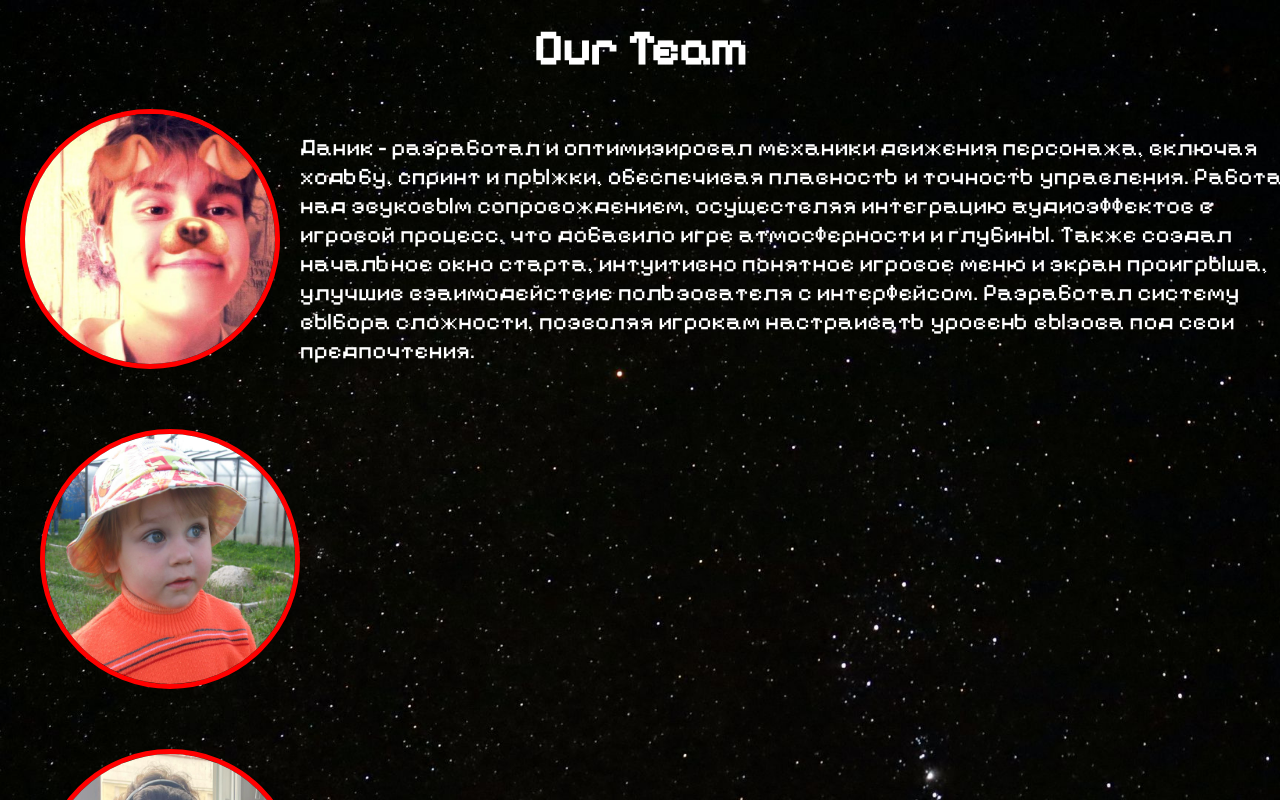
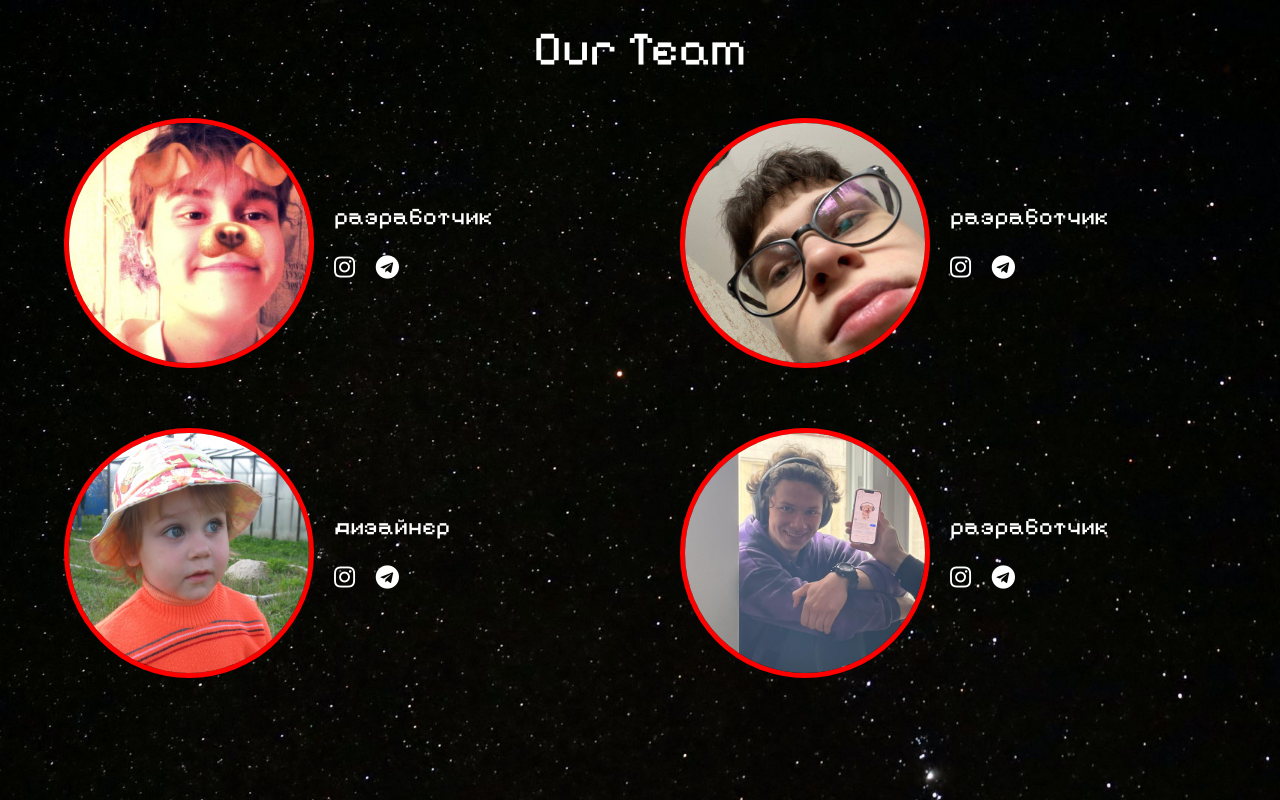
Before and after one commit to Kirofeed/game-website, a plain HTML site: page about.html in a window 1280 px wide. Drawn offline with nearby package versions, Linux system fonts and the light colour scheme.

```diff
--- a/about.html
+++ b/about.html
@@ -4,32 +4,61 @@
     <meta charset="UTF-8">
     <meta name="viewport" content="width=device-width, initial-scale=1.0">
     <title>Our Team</title>
+    <link rel="stylesheet" href="https://stackpath.bootstrapcdn.com/bootstrap/4.5.2/css/bootstrap.min.css">
+    <link rel="stylesheet" href="https://cdnjs.cloudflare.com/ajax/libs/font-awesome/5.15.4/css/all.min.css">
+    <link href="https://fonts.googleapis.com/css2?family=Pixelify+Sans&display=swap" rel="stylesheet">
     <link rel="stylesheet" href="css/style-about.css">
-    <link href="https://fonts.googleapis.com/css2?family=Pixelify+Sans&display=swap" rel="stylesheet">
 </head>
 <body>
     <div class="contacts-background">
         <h1>Our Team</h1>
-        <div class="team-photo-container">
-            <img src="../images/danik.jpeg" alt="Danik">
-            <div class="photo-text">
-                <p>Даник - разработал и оптимизировал механики движения персонажа, включая ходьбу, спринт и прыжки, обеспечивая плавность и точность управления. Работал над звуковым сопровождением, осуществляя интеграцию аудиоэффектов в игровой процесс, что добавило игре атмосферности и глубины. Также создал начальное окно старта, интуитивно понятное игровое меню и экран проигрыша, улучшив взаимодействие пользователя с интерфейсом. Разработал систему выбора сложности, позволяя игрокам настраивать уровень вызова под свои предпочтения.</p>
-            </div>
-        </div>
-        <div class="team-photo">
+        <div class="team-row">
             <div class="team-photo-container">
-                <img src="../images/vika.jpeg" alt="VV">
-            </div>
-            <div class="team-photo-container">
-                <img src="../images/kirill.jpeg" alt="Kirill">
+                <img src="../images/danik.jpeg" alt="Danik">
+                <div class="photo-text">
+                    <p>разработчик</p>
+                    <div class="icon-links">
+                        <a href="https://www.instagram.com/dktheshy/" class="text-white mr-3"><i class="fab fa-instagram"></i></a>
+                        <a href="https://t.me/dktheshy" class="text-white"><i class="fab fa-telegram"></i></a>
+                    </div>
+                </div>
             </div>
             <div class="team-photo-container">
                 <img src="../images/stas.jpeg" alt="Stas">
                 <div class="photo-text">
-                    <p>Стас разработал приложение для создания уровней игры, значительно упростив процесс их проектирования. Он также исправил баги, связанные со звуками в игре, и создал удобный установщик, обеспечивающий легкую установку игры для пользователей.</p>
+                    <p>разработчик</p>
+                    <div class="icon-links">
+                        <a href="https://www.instagram.com/icbvj/" class="text-white mr-3"><i class="fab fa-instagram"></i></a>
+                        <a href="https://t.me/silkfinik" class="text-white"><i class="fab fa-telegram"></i></a>
+                    </div>
+                </div>
+            </div>
+        </div>
+        <div class="team-row">
+            <div class="team-photo-container">
+                <img src="../images/vika.jpeg" alt="Vika">
+                <div class="photo-text">
+                    <p>дизайнер</p>
+                    <div class="icon-links">
+                        <a href="https://www.instagram.com/vv.tori.a/" class="text-white mr-3"><i class="fab fa-instagram"></i></a>
+                        <a href="https://t.me/vv_tori_a" class="text-white"><i class="fab fa-telegram"></i></a>
+                    </div>
+                </div>
+            </div>
+            <div class="team-photo-container">
+                <img src="../images/kirill.jpeg" alt="Kirill">
+                <div class="photo-text">
+                    <p>разработчик</p>
+                    <div class="icon-links">
+                        <a href="https://www.instagram.com/kirilldrozhzha/" class="text-white mr-3"><i class="fab fa-instagram"></i></a>
+                        <a href="https://t.me/Kirofeed" class="text-white"><i class="fab fa-telegram"></i></a>
+                    </div>
                 </div>
             </div>
         </div>
     </div>
+    <script src="https://code.jquery.com/jquery-3.5.1.slim.min.js"></script>
+    <script src="https://cdn.jsdelivr.net/npm/@popperjs/core@2.9.2/dist/umd/popper.min.js"></script>
+    <script src="https://stackpath.bootstrapcdn.com/bootstrap/4.5.2/js/bootstrap.min.js"></script>
 </body>
 </html>
--- a/css/style-about.css
+++ b/css/style-about.css
@@ -25,14 +25,21 @@ body, html {
     animation: colorChange 5s infinite;
 }
 
+.team-row {
+    display: flex;
+    justify-content: center; /* Центрирование элементов в строке */
+    flex-wrap: wrap; /* Перенос элементов на новую строку, если не хватает места */
+    margin: 20px 0; /* Отступы между рядами */
+}
+
 .team-photo-container {
     display: flex;
     flex-direction: row;
-    align-items: flex-start;
-    width: 100%;
+    align-items: center; /* Выравнивание по центру */
+    width: 45%; /* Ширина каждого блока, чтобы уместить два в ряд */
     gap: 20px;
-    margin-top: 20px; /* Расстояние от верха страницы */
-    padding: 0 20px; /* Отступы от краев */
+    margin: 20px; /* Отступы между блоками */
+    padding: 0 20px;
 }
 
 .team-photo-container .photo-text {
@@ -68,6 +75,10 @@ body, html {
     animation: borderColorChange 5s infinite;
 }
 
+.icon-links {
+    margin-top: 10px;
+}
+
 /* Анимация переливания границы */
 @keyframes borderColorChange {
     0% {
--- /dev/null
+++ b/css/style-controls.css
@@ -0,0 +1,36 @@
+body, html {
+    margin: 0;
+    padding: 0;
+    width: 100%;
+    height: 100%;
+    font-family: 'Pixelify Sans', sans-serif;
+}
+
+.controls-background {
+    position: relative;
+    background-image: url('../images/black_back.jpg');
+    background-size: cover;
+    background-position: center;
+    width: 100%;
+    height: 100%;
+    color: #fff;
+    text-align: center;
+    overflow-y: auto;
+}
+
+.controls-background h1 {
+    font-family: 'Pixelify Sans', cursive;
+    font-size: 3rem;
+    margin-top: 20px;
+}
+
+.content {
+    width: 80%;
+    text-align: left;
+    margin-top: 20px;
+}
+
+.content p {
+    font-size: 1.8rem;
+    line-height: 1.5;
+}
```
Also changed, not shown: controls.html (added, +31 -0 lines), index.html (+1 -1 lines), images/ava.jpg (added), images/sign.png (added), images/vv.jpeg (added).
